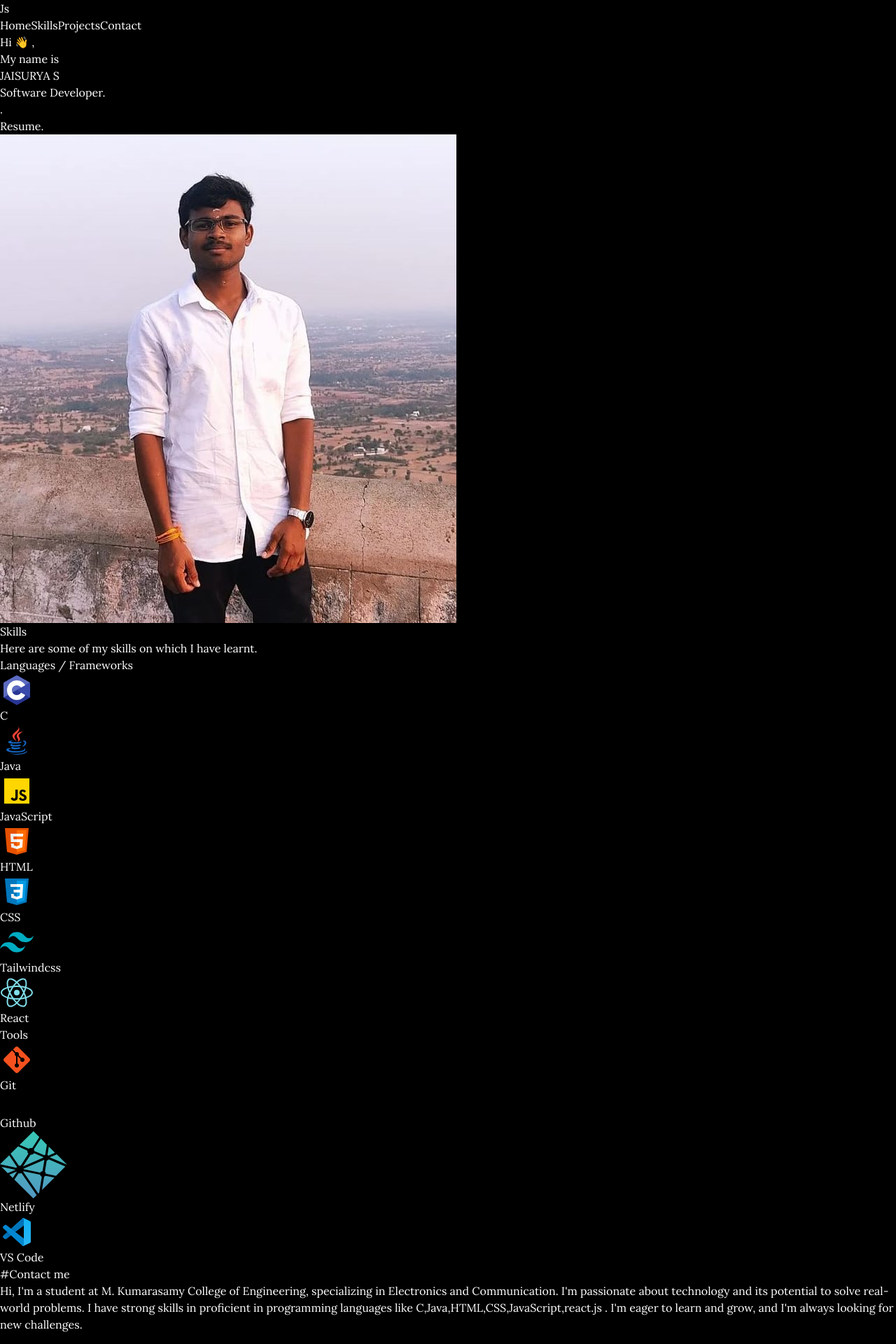
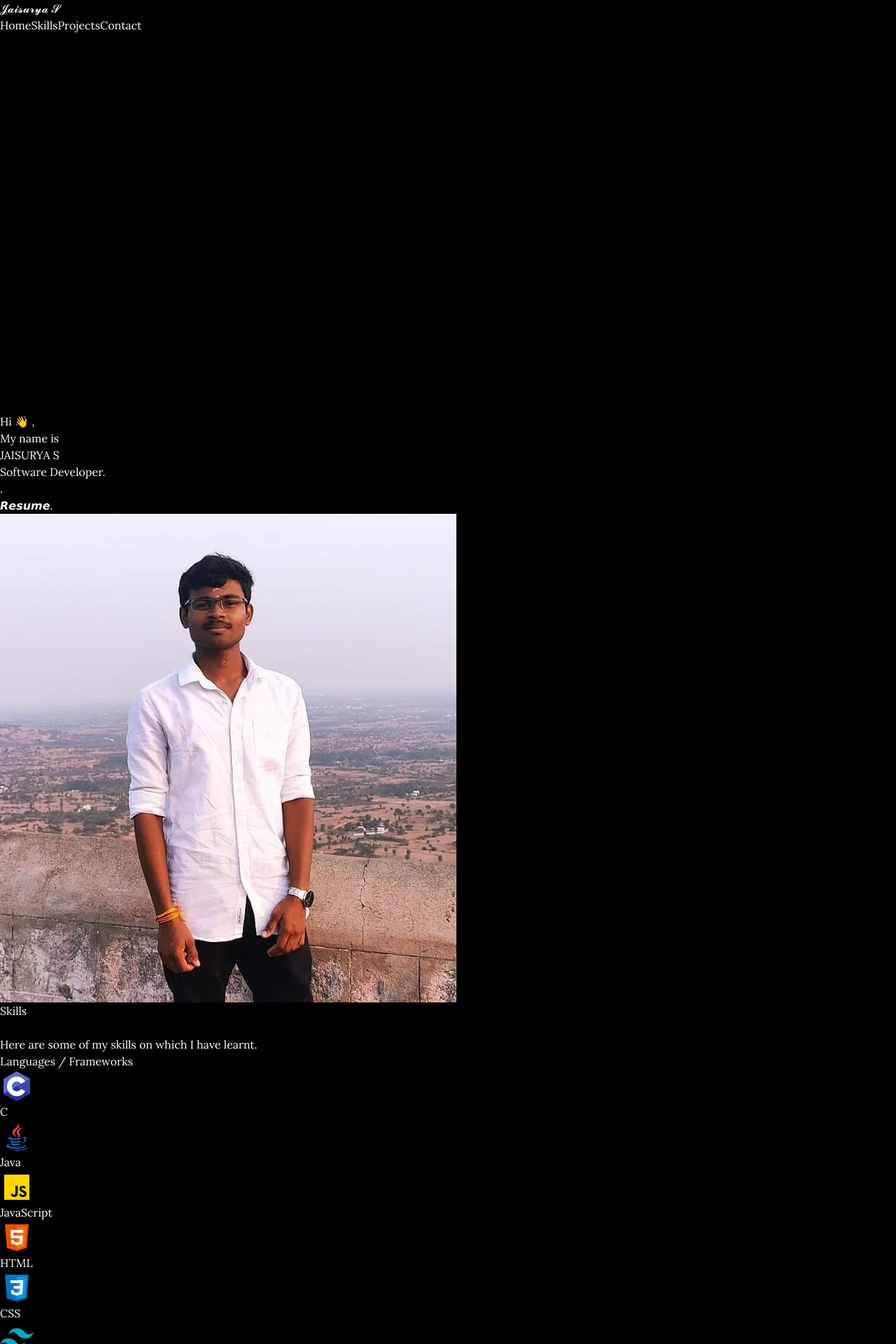
Before and after one commit to Jaisuryacodes/portfolio-website, a React (Vite) app: page / in a window 1280 px wide. Shown: the top 1920 px of the page at 70% size. Built offline with nearby package versions, Linux system fonts and the light colour scheme.

Commit message:
Feat :Git & linkedIn profile links are feat

```diff
--- a/src/App.jsx
+++ b/src/App.jsx
@@ -6,7 +6,7 @@ import Footer from './components/Footer.jsx';
 import Skills from './components/Skills.jsx';
 import Profile from './components/Profile.jsx';
 function App() {
- const [status,setStatus]=useState(false);
+ const [status,setStatus]=useState(true);
  function onhandling(){
   setStatus((previous) => !previous);
  }
@@ -27,7 +27,7 @@ function App() {
 
         {status ? (
           <div className="" id="contact">
-            <Contact  />
+            <Contact />
           </div>
         ) : (
           <div className=""></div>
@@ -37,7 +37,7 @@ function App() {
             onClick={onhandling}
             className="text-[#7c3aed] font-semibold text-3xl cursor-pointer"
           >
-            #Contact me
+            𝘾𝙤𝙣𝙩𝙖𝙘𝙩 𝙢𝙚
           </h3>
 
           <Footer />
--- a/src/components/Header.jsx
+++ b/src/components/Header.jsx
@@ -1,9 +1,10 @@
 import React from "react";
-
+import git from "../assets/icons8-github.svg";
+import linkedIn from "../assets/linkedin.png";
 const Header = () => {
   return (
-    <div className="bg-[#222222]  text-white flex justify-evenly  w-full">
-      <h1 className=" bg-[#222222] text-[#7c3aed] text-5xl">Js</h1>
+    <div className="bg-[#222222]  text-white flex justify-evenly align-middle items-center  w-full">
+      <h1 className=" bg-[#222222] text-[#7c3aed] text-xl">𝓙𝓪𝓲𝓼𝓾𝓻𝔂𝓪 𝓢</h1>
       <div className=" bg-[#222222] flex align-middle gap-6 text-xl  py-[16px] px-3">
         <a
           href="#home"
@@ -31,7 +32,14 @@ const Header = () => {
           Contact
         </a>
       </div>
-
+      <div className=" flex justify-center align-middle items-center gap-5 ">
+        <a href="https://github.com/Jaisuryacodes">
+          <img src={git} className=" bg-[#f6f6f7] rounded " />
+        </a>
+        <a href="https://www.linkedin.com/in/jaisuryas">
+          <img src={linkedIn} className=" bg-[#ffffff] rounded w-8 " />
+        </a>
+      </div>
     </div>
   );
 };
--- a/src/components/Profile.jsx
+++ b/src/components/Profile.jsx
@@ -9,7 +9,7 @@ const Profile = () => {
 
           <h1 className=" font-bold text-4xl"> My name is</h1>
 
-          <h1 className=" font-bold text-6xl p-3 text-[#7c3aed]">
+          <h1 className=" font-bold text-6xl p-3 text-[#7c3aed] cursor-pointer  hover:text-[#9c41dc]">
             {" "}
             JAISURYA S
           </h1>
@@ -21,16 +21,16 @@ const Profile = () => {
           <div className="mt-5">
             <a
               href="https://drive.google.com/file/d/166l25GHj9-7xgLL-EmW6FAmDN8i0C0yH/view"
-              className="bg-[#7c3aed] w-fit p-1 rounded-md text-3xl cursor-pointer "
+              className="bg-[#7c3aed] w-fit p-1 rounded-md text-3xl cursor-pointer  hover:text-[#7c3aed]  hover:bg-white "
             >
-              Resume.
+              𝙍𝙚𝙨𝙪𝙢𝙚.
             </a>
           </div>
         </div>
 
         <div className="cursor-pointer">
           <img
-            className="rounded-[50%]  h-[220px] border-[#7c3aed] border-[4px]"
+            className="rounded-[50%]  h-[220px] w-[210px]  border-[#7c3aed] border-[4px] hover:border-[#7f36b3] "
             src={MyPic}
           />
         </div>
--- a/src/components/Skills.jsx
+++ b/src/components/Skills.jsx
@@ -16,6 +16,7 @@ const Skills = () => {
       <div className=" flex flex-col justify-center align-middle items-center">
         <h1 className="font-semibold text-3xl">Skills</h1>
         <h2 className="font-semibold text-xl text-[#7c3aed]">
+          <br />
           Here are some of my skills on which I have learnt.
         </h2>
       </div>
```
Also changed, not shown: src/assets/linkedin.png (added). Lines whose indentation alone changed are shown as unchanged.
